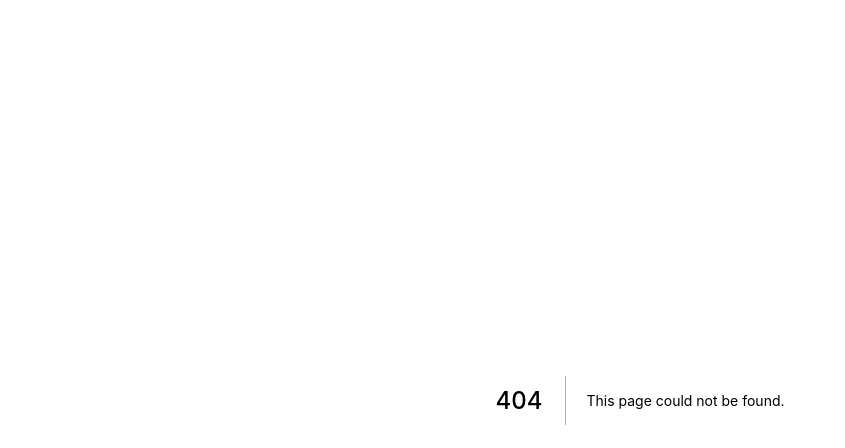
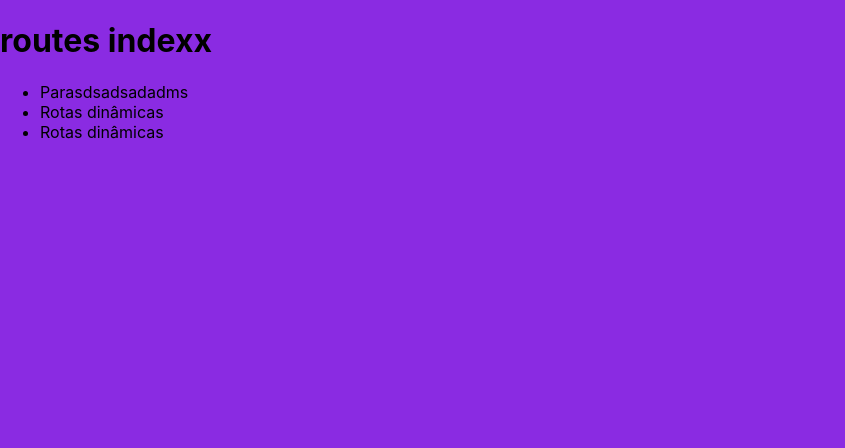
Before and after one commit to fabriciofcastro/next-basico, a Next.js app: page /routes/indexx in a window 1280 px wide. Before the commit this address had no page. Shown: the top 448 px of the page, without its empty margins (0-845 px from the left). Built offline with nearby package versions, Linux system fonts and the light colour scheme.

Commit message:
Apredizado rotas com Links

```diff
--- a/src/pages/routes/index.jsx
+++ /dev/null
@@ -1,6 +0,0 @@
-export default function routes() {
-
-    return (
-        <h1>routes</h1>
-    )
-}
--- /dev/null
+++ b/src/pages/routes/indexx.jsx
@@ -0,0 +1,24 @@
+import Link from 'next/link'
+
+export default function routes() {
+
+    return (
+        <>
+            <h1>routes indexx</h1>
+
+            <ul>
+                <Link href="/routes/id/indexx">
+                    <li>Parasdsadsadadms</li>
+                </Link>
+
+                <Link href="/routes/12233/buscar">
+                    <li>Rotas dinâmicas</li>
+                </Link>
+
+                <Link href="/routes/12233/Fabricio">
+                    <li>Rotas dinâmicas</li>
+                </Link>
+            </ul>
+        </>
+    )
+}
```
Also changed, not shown: src/pages/routes/[id]/[nome].jsx (+20 -0 lines), src/pages/routes/[id]/buscar.jsx (+8 -0 lines), src/pages/routes/[id]/id.jsx (added, +12 -0 lines), src/pages/routes/params.jsx (+6 -1 lines).
